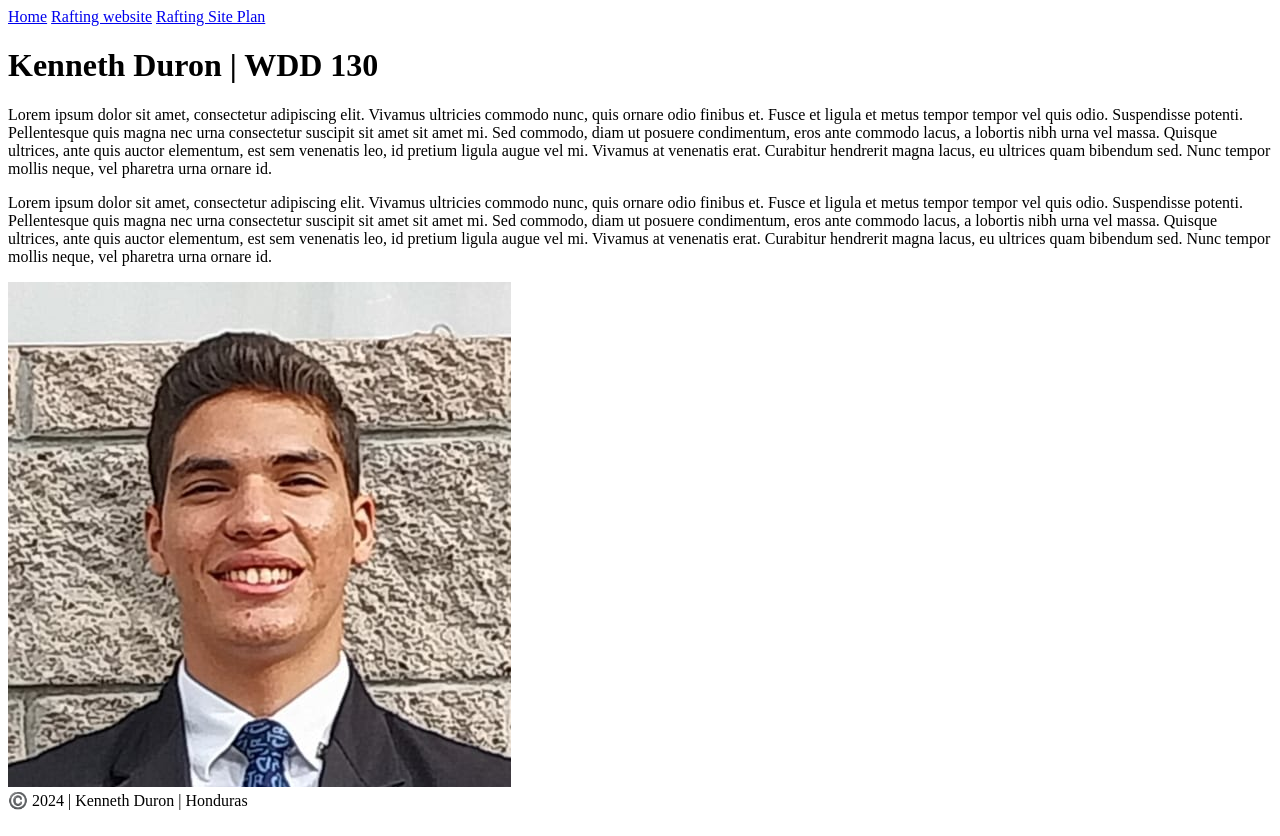
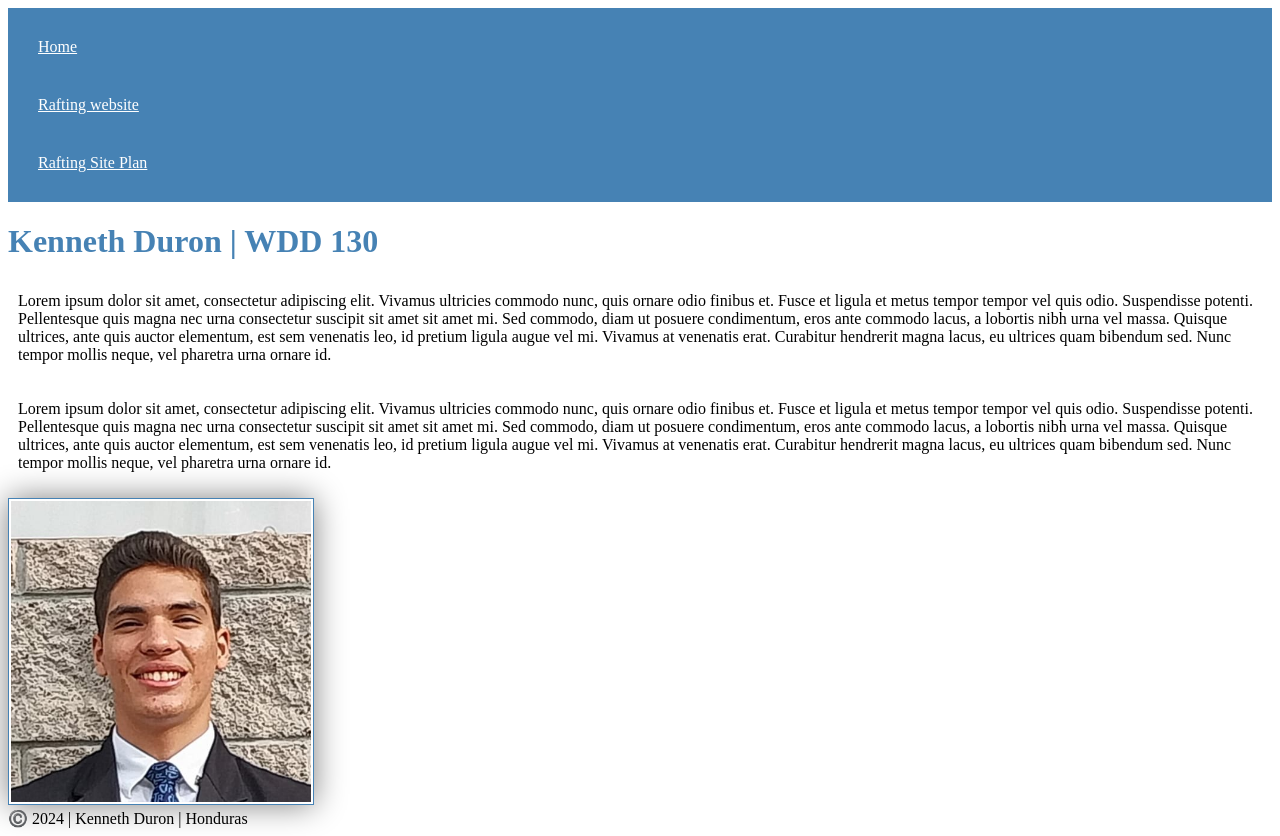
Before and after one commit to Jadhav14/wdd131, a plain HTML site: page index.html in a window 1280 px wide. Drawn offline with Linux system fonts and the light colour scheme.

Commit message:
adding changes

```diff
--- a/index.html
+++ b/index.html
@@ -4,6 +4,7 @@
     <meta charset="UTF-8">
     <meta name="viewport" content="width=, initial-scale=1.0">
     <title>Kenneth Duron | WDD 130 </title>
+    <link rel="stylesheet" href="styles/styles.css">
 </head>
 <body>
     <header>
--- /dev/null
+++ b/styles/styles.css
@@ -0,0 +1,22 @@
+nav {
+    background-color: steelblue;
+    padding: 10px;
+}
+nav a {
+    color: white;
+    display: block;
+    padding: 20px;
+}
+h1 {
+    color: steelblue;
+}
+img {
+    width: 300px;
+    height: auto;
+    border: 1px solid steelblue;
+    padding: 2px;
+    box-shadow: 0 0 30px gray;
+}
+p {
+    padding: 10px;
+}
```
Also changed, not shown: week02/Tests/styles/styles.css (added, +1 -0 lines), 1 other file.
